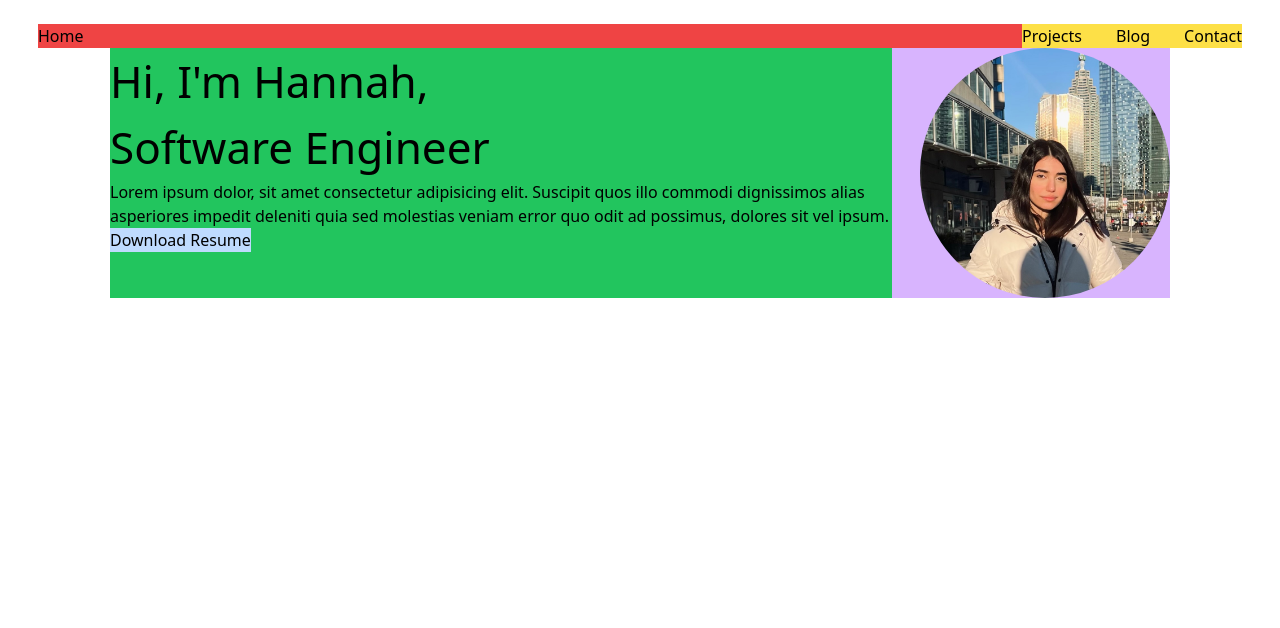
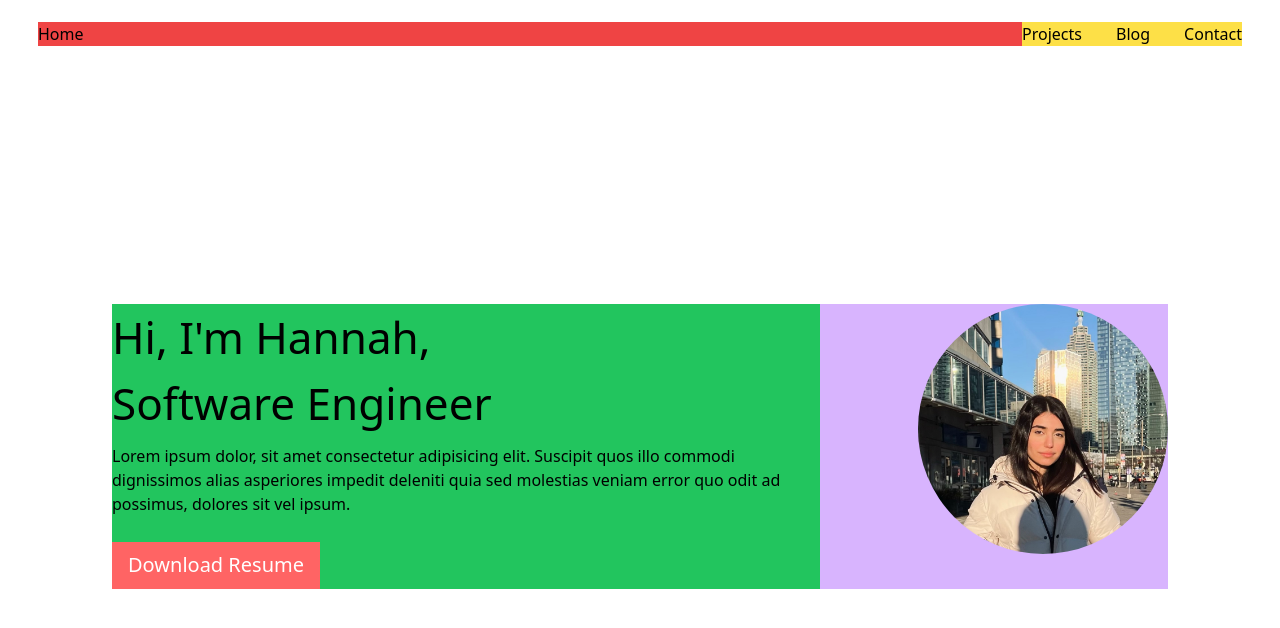
Before and after one commit to hannah-habibpour/portfolio, a Next.js app: page / in a window 1280 px wide. Shown: the top 628 px of the page. Built offline with nearby package versions, Linux system fonts and the light colour scheme.

Commit message:
Update page layout and styles

```diff
--- a/app/page.tsx
+++ b/app/page.tsx
@@ -3,7 +3,7 @@ import Image from "next/image";
 
 const Home = () => {
   return (
-    <div className="mx-[38px] my-[24px] h-screen">
+    <div className="h-svh overflow-hidden px-[38px] py-[22px]">
       <div className="flex bg-red-500 justify-between">
         <div>
           <p>Home</p>
@@ -20,21 +20,24 @@ const Home = () => {
           </p>
         </div>
       </div>
-      <div className=" bg-purple-300 flex mx-[72px] gap-[28px]">
+      <div className="h-svh flex items-center px-[74px]">
+        <div className=" bg-purple-300 flex gap-[98px]">
           <div className="bg-green-500">
             <div>
               <div className="text-[44px]">
                 <p>Hi, I'm Hannah,</p>
                 <p>Software Engineer</p>
               </div>
-            <p>
-              Lorem ipsum dolor, sit amet consectetur adipisicing elit. Suscipit
-              quos illo commodi dignissimos alias asperiores impedit deleniti
-              quia sed molestias veniam error quo odit ad possimus, dolores sit
-              vel ipsum.
-            </p>
+              <div className="text-[16px] py-[8px]">
+                Lorem ipsum dolor, sit amet consectetur adipisicing elit.
+                Suscipit quos illo commodi dignissimos alias asperiores impedit
+                deleniti quia sed molestias veniam error quo odit ad possimus,
+                dolores sit vel ipsum.
               </div>
-          <button className="bg-blue-200">Download Resume</button>
+            </div>
+            <button className="w-[208px] h-[47px] text-[20px] mt-[18px] bg-[#FF6464] text-white">
+              Download Resume
+            </button>
           </div>
           <div className="max-w-[250px] mx-auto">
             <Image
@@ -48,6 +51,7 @@ const Home = () => {
           </div>
         </div>
       </div>
+    </div>
   );
 };
 
--- a/tailwind.config.js
+++ b/tailwind.config.js
@@ -8,6 +8,9 @@ module.exports = {
   ],
   theme: {
     extend: {},
+    // colors: {
+    //   primary: "#FF6464",
+    // },
   },
   plugins: [],
 };
```
Lines whose indentation alone changed are shown as unchanged.
